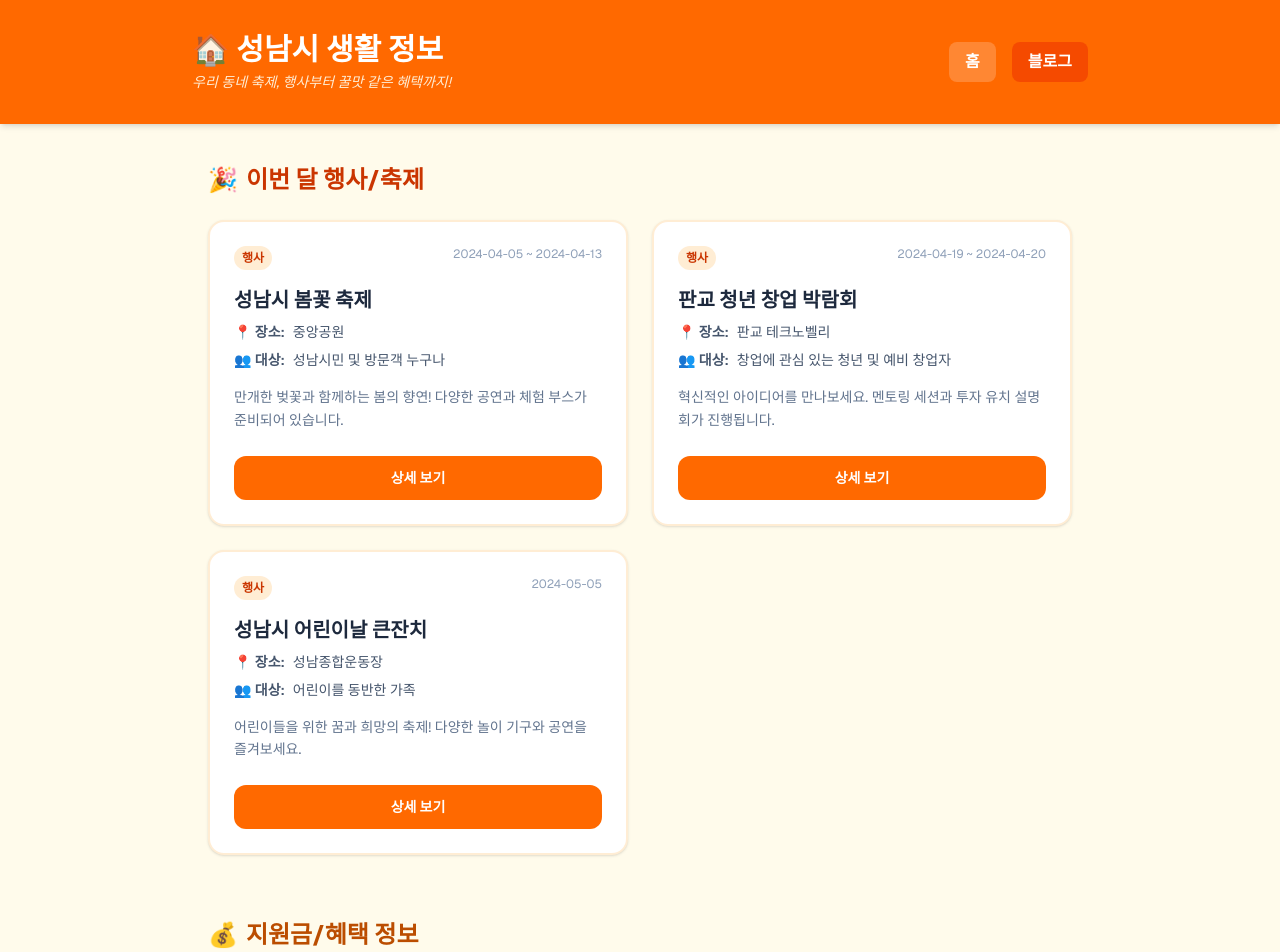
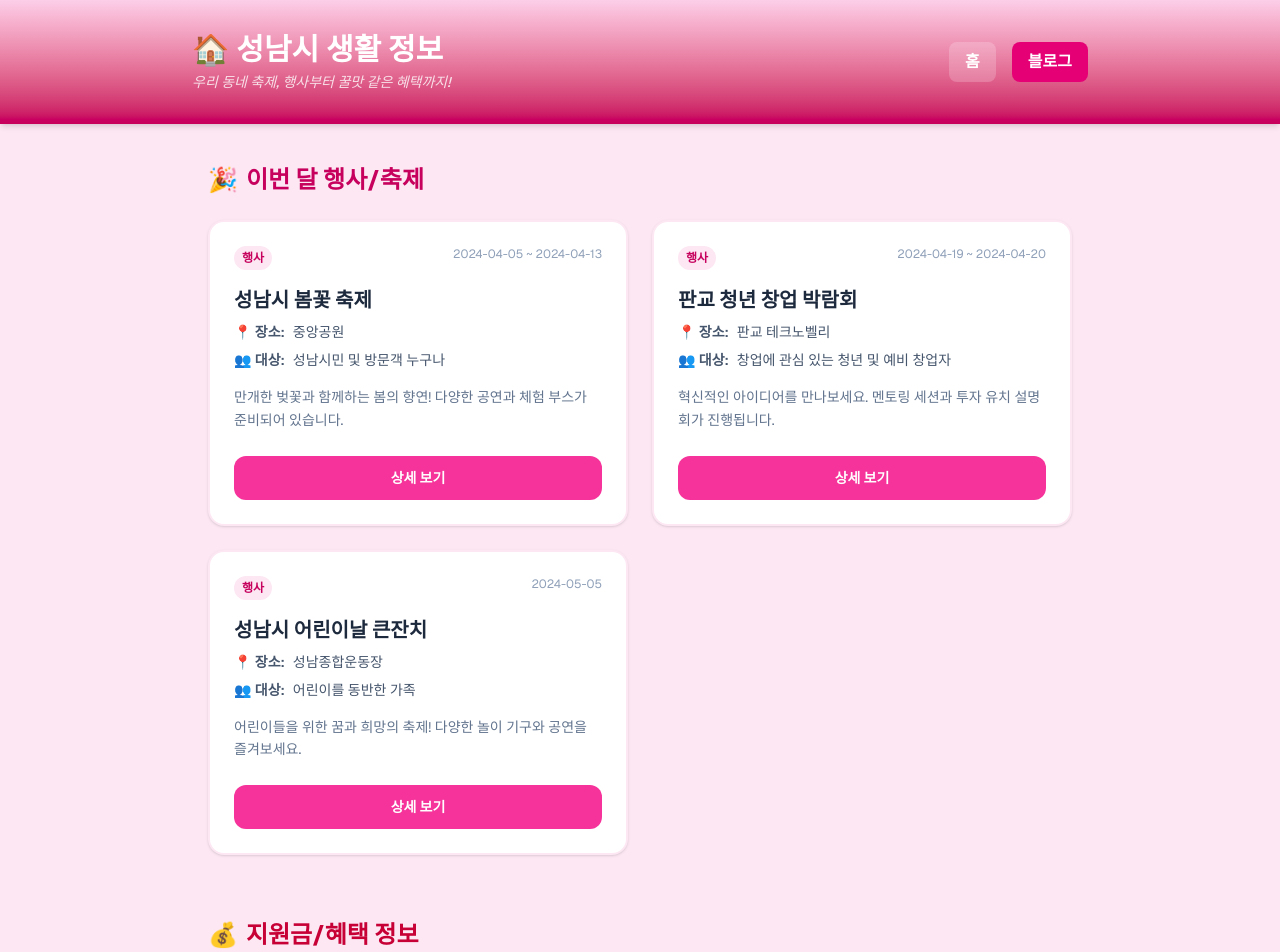
Before and after one commit to mingyuju3546-spec/my-local-info, a Next.js app: page / in a window 1280 px wide. Shown: the top 952 px of the page. Built offline with nearby package versions, Linux system fonts and the light colour scheme.

Commit message:
Change theme to hot pink and add header gradient

```diff
--- a/src/app/info/[id]/page.tsx
+++ b/src/app/info/[id]/page.tsx
@@ -30,22 +30,22 @@ export default async function InfoDetailPage({ params }: { params: Promise<{ id:
   }
 
   const isEvent = item.category === "행사";
-  const themeColor = isEvent ? "orange" : "amber";
-  const bgColor = isEvent ? "bg-orange-500" : "bg-amber-500";
-  const hoverColor = isEvent ? "hover:bg-orange-600" : "hover:bg-amber-600";
-  const textColor = isEvent ? "text-orange-700" : "text-amber-700";
-  const subBgColor = isEvent ? "bg-orange-50" : "bg-amber-50";
-  const subBorderColor = isEvent ? "border-orange-100" : "border-amber-100";
+  const themeColor = isEvent ? "pink" : "rose";
+  const bgColor = isEvent ? "bg-pink-500" : "bg-rose-500";
+  const hoverColor = isEvent ? "hover:bg-pink-600" : "hover:bg-rose-600";
+  const textColor = isEvent ? "text-pink-700" : "text-rose-700";
+  const subBgColor = isEvent ? "bg-pink-50" : "bg-rose-50";
+  const subBorderColor = isEvent ? "border-pink-100" : "border-rose-100";
 
   return (
-    <div className="min-h-screen bg-amber-50 font-sans text-slate-800">
+    <div className="min-h-screen bg-pink-50 font-sans text-slate-800">
       {/* 상단 네비게이션 */}
       <nav className="border-b border-slate-100 py-4 px-4 sticky top-0 bg-white/80 backdrop-blur-md z-20">
         <div className="max-w-3xl mx-auto flex justify-between items-center">
-          <Link href="/" className="text-slate-500 hover:text-orange-600 transition-colors flex items-center gap-1">
+          <Link href="/" className="text-slate-500 hover:text-pink-600 transition-colors flex items-center gap-1">
             <span>←</span> 목록으로 돌아가기
           </Link>
-          <Link href="/" className="font-bold text-orange-500 text-xl">🏠 홈</Link>
+          <Link href="/" className="font-bold text-pink-500 text-xl">🏠 홈</Link>
         </div>
       </nav>
 
@@ -54,7 +54,7 @@ export default async function InfoDetailPage({ params }: { params: Promise<{ id:
           {/* 헤더 섹션 */}
           <header className={`p-8 md:p-12 ${subBgColor} border-b ${subBorderColor}`}>
             <div className="flex items-center gap-2 mb-4">
-              <span className={`px-3 py-1 rounded-full text-xs font-bold ${isEvent ? "bg-orange-200 text-orange-800" : "bg-amber-200 text-amber-800"}`}>
+              <span className={`px-3 py-1 rounded-full text-xs font-bold ${isEvent ? "bg-pink-200 text-pink-800" : "bg-rose-200 text-rose-800"}`}>
                 {item.category}
               </span>
               <span className="text-slate-400 text-sm">
--- a/src/app/page.tsx
+++ b/src/app/page.tsx
@@ -22,17 +22,17 @@ export default function Home() {
   const lastUpdated = new Date().toLocaleDateString("ko-KR");
 
   return (
-    <div className="min-h-screen bg-amber-50 font-sans text-slate-800">
+    <div className="min-h-screen bg-pink-100 font-sans text-slate-800">
       {/* 상단 헤더 */}
-      <header className="bg-orange-500 text-white py-8 px-4 shadow-md sticky top-0 z-20">
+      <header className="bg-gradient-to-b from-pink-200 to-pink-700 text-white py-8 px-4 shadow-md sticky top-0 z-20">
         <div className="max-w-4xl mx-auto flex flex-col md:flex-row justify-between items-center gap-4">
           <div className="text-center md:text-left">
             <h1 className="text-3xl font-bold mb-1">🏠 성남시 생활 정보</h1>
-            <p className="text-orange-100 italic text-sm">우리 동네 축제, 행사부터 꿀맛 같은 혜택까지!</p>
+            <p className="text-white/80 italic text-sm font-medium">우리 동네 축제, 행사부터 꿀맛 같은 혜택까지!</p>
           </div>
           <nav className="flex gap-4">
             <Link href="/" className="px-4 py-2 bg-white/20 rounded-lg font-bold hover:bg-white/30 transition-colors">홈</Link>
-            <Link href="/blog" className="px-4 py-2 bg-orange-600 rounded-lg font-bold hover:bg-orange-700 transition-colors">블로그</Link>
+            <Link href="/blog" className="px-4 py-2 bg-pink-600 rounded-lg font-bold hover:bg-pink-700 transition-colors">블로그</Link>
           </nav>
         </div>
       </header>
@@ -42,7 +42,7 @@ export default function Home() {
         <section>
           <div className="flex items-center gap-2 mb-6">
             <span className="text-2xl">🎉</span>
-            <h2 className="text-2xl font-bold text-orange-700">이번 달 행사/축제</h2>
+            <h2 className="text-2xl font-bold text-pink-700">이번 달 행사/축제</h2>
           </div>
           <div className="grid grid-cols-1 md:grid-cols-2 gap-6">
             {events.map((event) => (
@@ -55,7 +55,7 @@ export default function Home() {
         <section>
           <div className="flex items-center gap-2 mb-6">
             <span className="text-2xl">💰</span>
-            <h2 className="text-2xl font-bold text-amber-700">지원금/혜택 정보</h2>
+            <h2 className="text-2xl font-bold text-rose-700">지원금/혜택 정보</h2>
           </div>
           <div className="grid grid-cols-1 md:grid-cols-2 gap-6">
             {benefits.map((benefit) => (
@@ -65,19 +65,19 @@ export default function Home() {
         </section>
 
         {/* 최신 블로그 섹션 */}
-        <section className="bg-white p-8 rounded-3xl border border-slate-200 shadow-sm transition-all hover:border-orange-200">
+        <section className="bg-white p-8 rounded-3xl border border-slate-200 shadow-sm transition-all hover:border-pink-200">
           <div className="flex justify-between items-end mb-8">
             <div className="flex items-center gap-2">
               <span className="text-2xl">✍️</span>
               <h2 className="text-2xl font-bold text-slate-800">최신 생활 꿀팁</h2>
             </div>
-            <Link href="/blog" className="text-orange-500 font-bold hover:underline transition-all">전체보기 →</Link>
+            <Link href="/blog" className="text-pink-500 font-bold hover:underline transition-all">전체보기 →</Link>
           </div>
           <div className="space-y-6">
             {recentBlogs.map((post) => (
               <Link key={post.id} href={`/blog/${post.id}`} className="group block border-b border-slate-100 last:border-0 pb-6 last:pb-0">
                 <span className="text-xs text-slate-400 block mb-1">{post.date}</span>
-                <h3 className="text-xl font-bold group-hover:text-orange-600 transition-colors mb-2">{post.title}</h3>
+                <h3 className="text-xl font-bold group-hover:text-pink-600 transition-colors mb-2">{post.title}</h3>
                 <p className="text-sm text-slate-500 line-clamp-1">{post.excerpt}</p>
               </Link>
             ))}
@@ -98,10 +98,10 @@ export default function Home() {
 }
 
 function Card({ item, color }: { item: InfoItem; color: "orange" | "amber" }) {
-  const bgColor = color === "orange" ? "bg-white" : "bg-white";
-  const borderColor = color === "orange" ? "border-orange-100" : "border-amber-100";
-  const tagColor = color === "orange" ? "bg-orange-100 text-orange-700" : "bg-amber-100 text-amber-700";
-  const btnColor = color === "orange" ? "bg-orange-500 hover:bg-orange-600" : "bg-amber-500 hover:bg-amber-600";
+  const bgColor = "bg-white";
+  const borderColor = color === "orange" ? "border-pink-100" : "border-rose-100";
+  const tagColor = color === "orange" ? "bg-pink-100 text-pink-700" : "bg-rose-100 text-rose-700";
+  const btnColor = color === "orange" ? "bg-pink-500 hover:bg-pink-600" : "bg-rose-500 hover:bg-rose-600";
 
   return (
     <div className={`p-6 rounded-2xl border-2 ${borderColor} ${bgColor} shadow-sm hover:shadow-md transition-shadow flex flex-col group`}>
@@ -114,7 +114,7 @@ function Card({ item, color }: { item: InfoItem; color: "orange" | "amber" }) {
         </span>
       </div>
       <Link href={`/info/${item.id}`}>
-        <h3 className="text-xl font-bold mb-2 text-slate-800 group-hover:text-orange-600 transition-colors cursor-pointer">{item.name}</h3>
+        <h3 className="text-xl font-bold mb-2 text-slate-800 group-hover:text-pink-600 transition-colors cursor-pointer">{item.name}</h3>
       </Link>
       <div className="space-y-2 mb-6 flex-grow">
         <p className="text-sm text-slate-600 flex gap-2">
```
